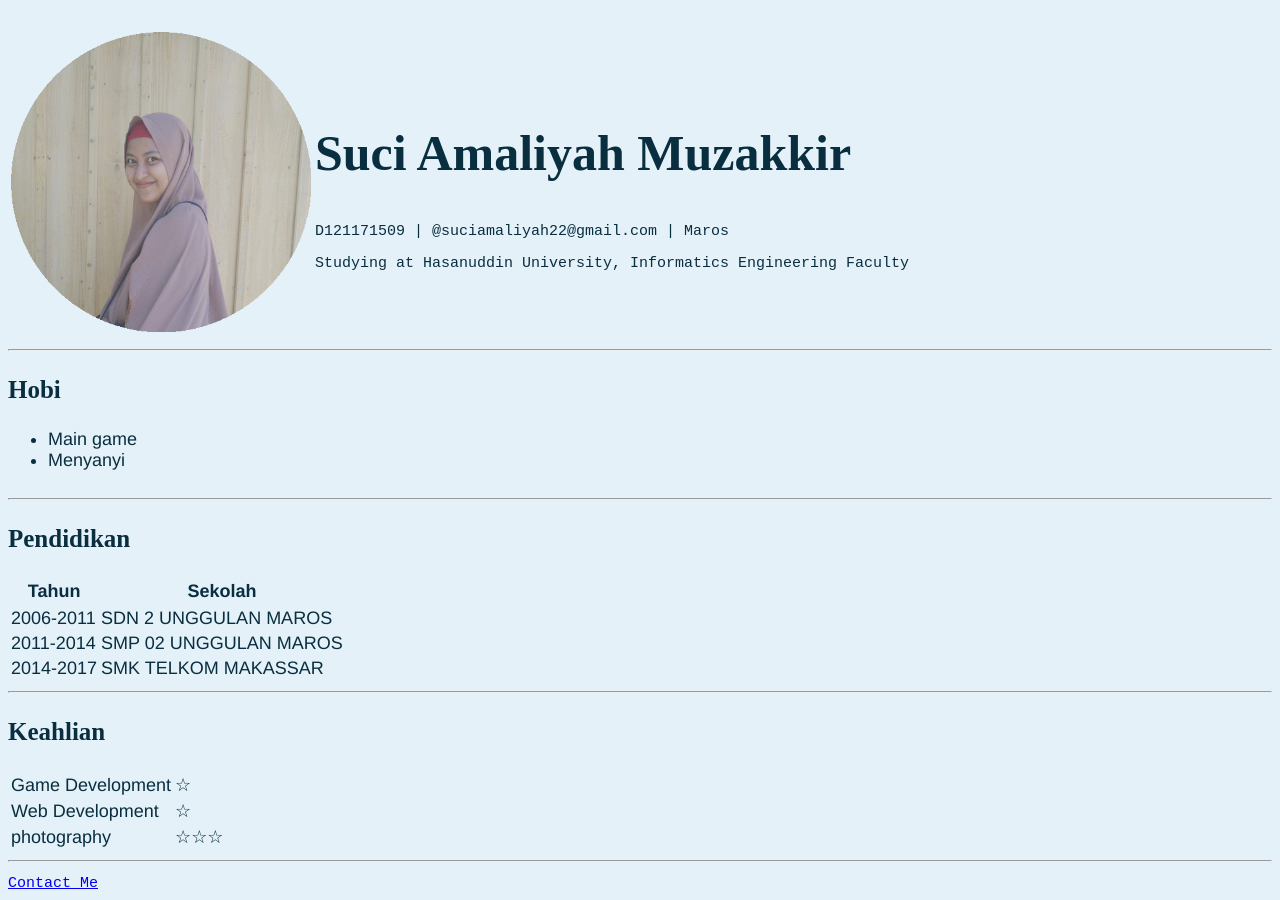
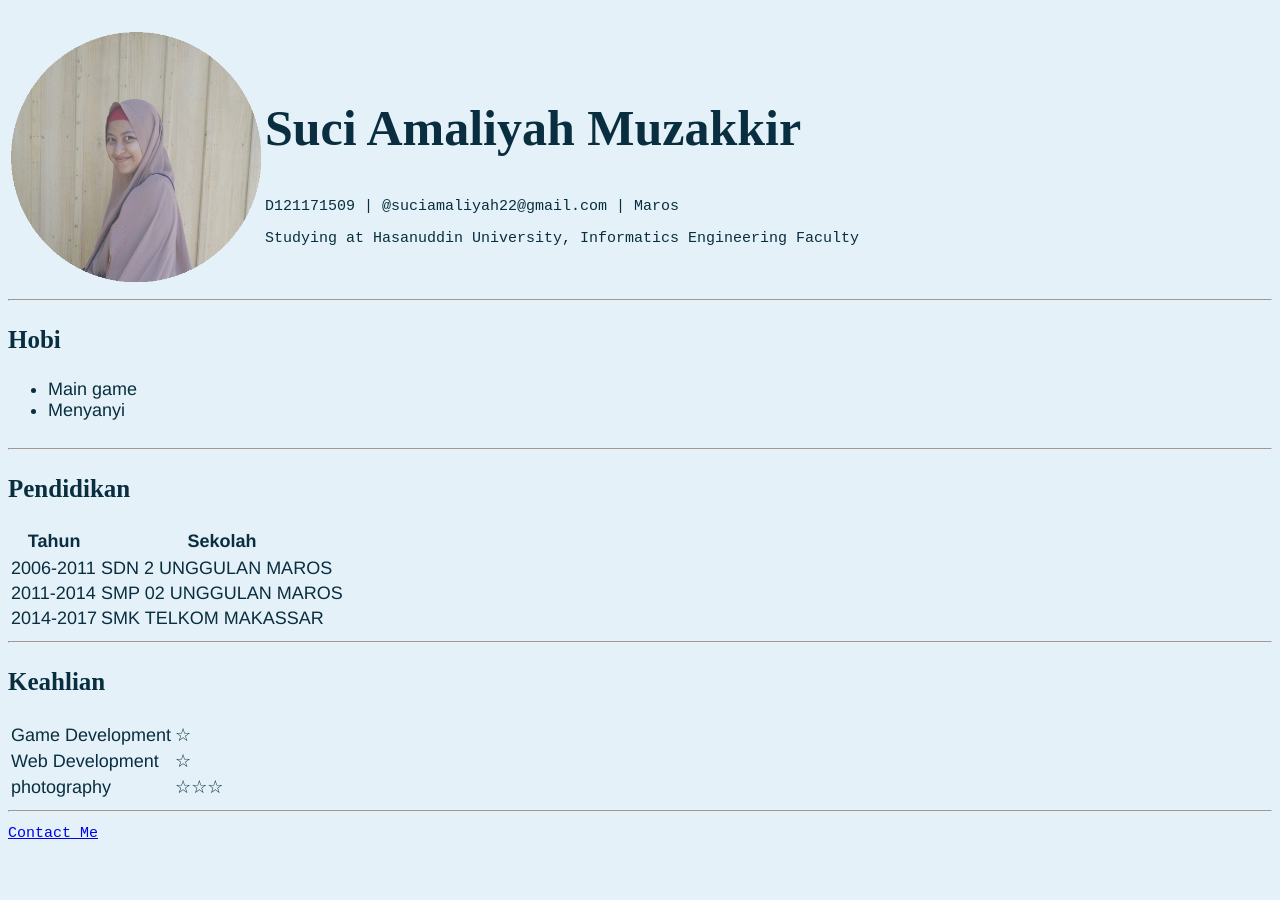
Before and after one commit to suciamaliyahm/cv, a plain HTML site: page index.html in a window 1280 px wide. After the commit the page ends 850 px from the top, so only its background shows below. Drawn offline with Linux system fonts and the light colour scheme.

Commit message:
Update index.html

```diff
--- a/index.html
+++ b/index.html
@@ -34,7 +34,7 @@
         <table>
 
               <br>
-        <td><img src="suci.gif" alt="foto pribadi" height="300" width="300" /></td>
+        <td><img src="suci.gif" alt="foto pribadi" height="250" width="250" /></td>
             <td>  <h2>Suci Amaliyah Muzakkir</h2>
                 <p>D121171509 | @suciamaliyah22@gmail.com | Maros</p>
                 <p>Studying at Hasanuddin University, Informatics Engineering Faculty</p>
```
